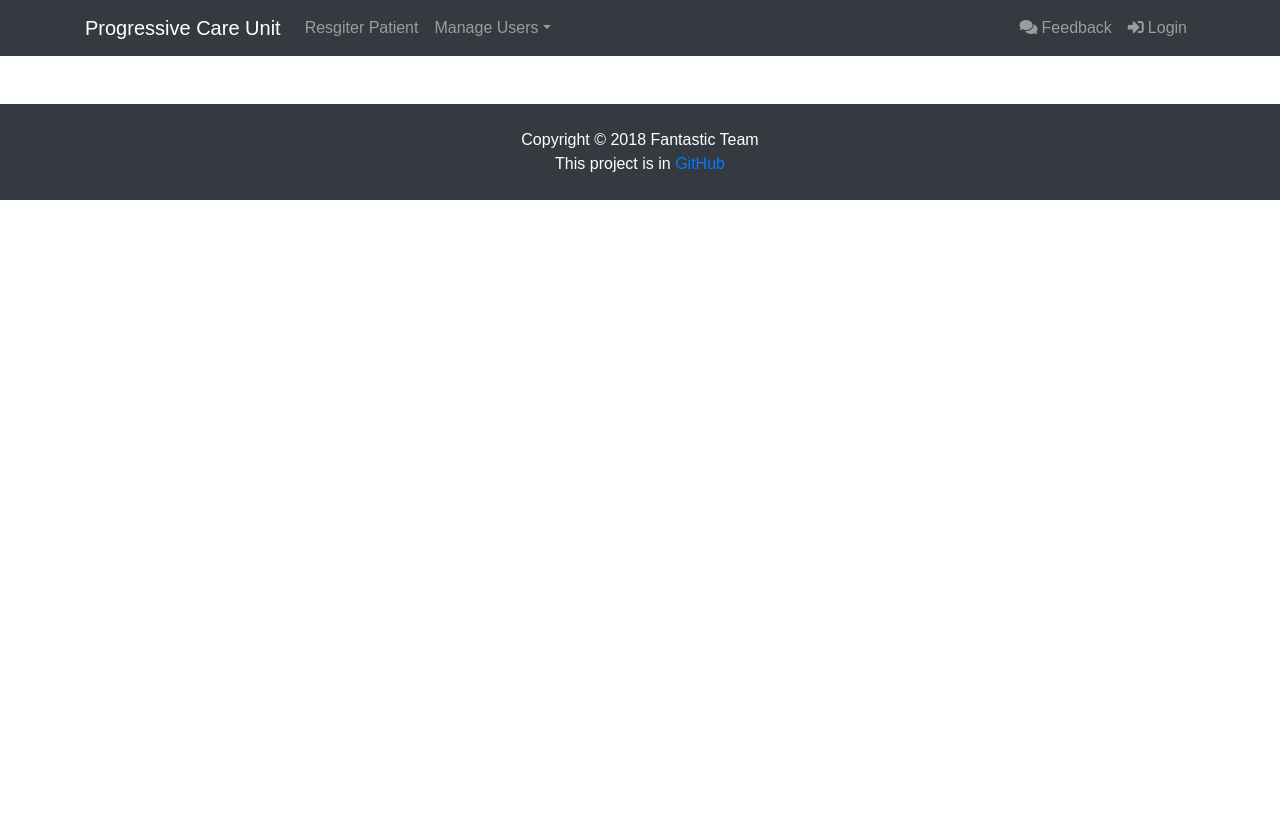
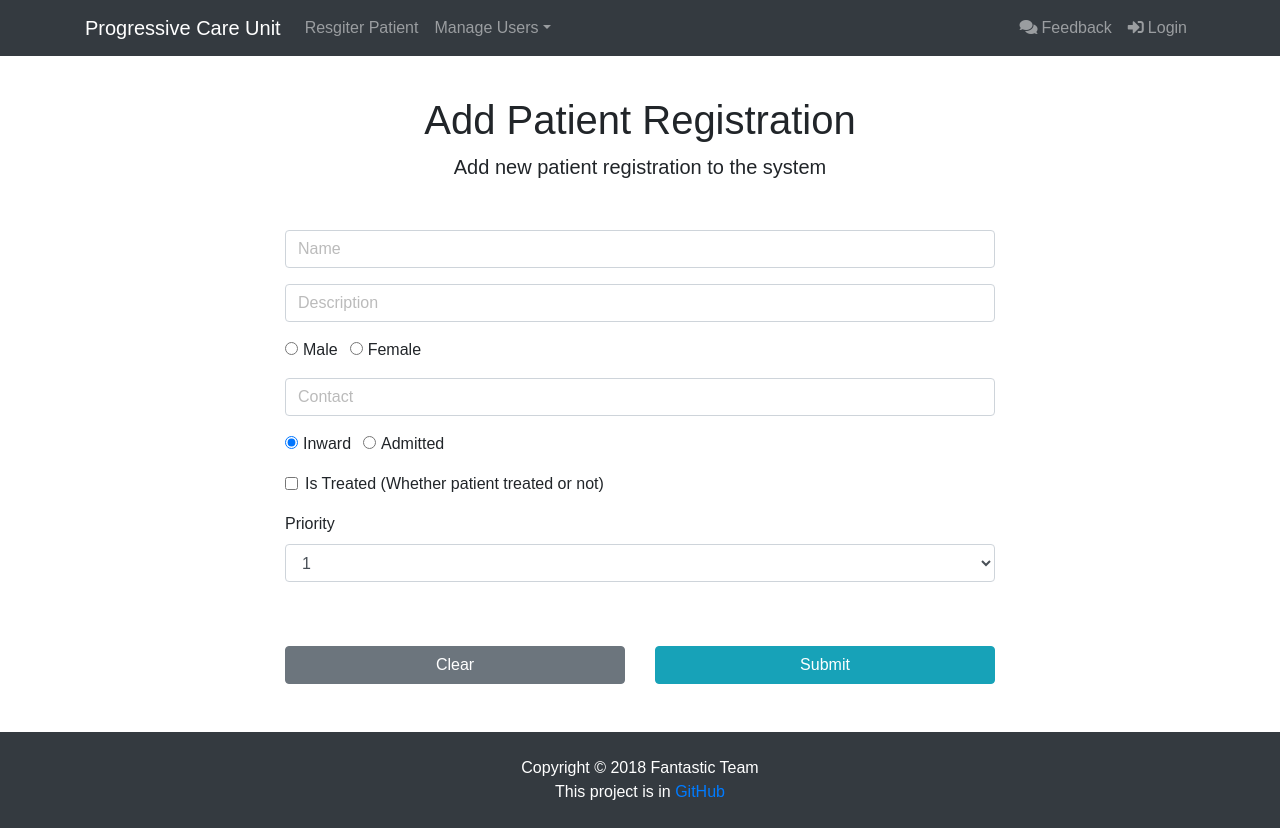
Before and after one commit to SLIITGroupWork/ProgressiveCareUnit-Y3S1-AF, a React (Create React App) app in the folder Frontend/: page /quick-patient-resitration in a window 1280 px wide. Before the commit the page ends 800 px from the top, so only its background shows below. Built offline with nearby package versions, Linux system fonts and the light colour scheme.

Commit message:
QuickPatientRegistration Interface and databinded

```diff
--- a/Frontend/src/App.js
+++ b/Frontend/src/App.js
@@ -7,10 +7,10 @@ import Navbar from './components/layouts/Navbar';
 import Footer from './components/layouts/Footer';
 
 import FirstPage from './components/layouts/FirstPage';
+import Login from './components/auth/Login';
+import AddUser from './components/users/AddUser';
+import QuickPatientRegistration from './components/patient-registrations/QuickPatientRegistration';
 
-import Login from './components/auth/Login';
-
-import AddUser from './components/users/AddUser';
 
 class App extends Component {
     render() {
@@ -27,6 +27,8 @@ class App extends Component {
 
                         <Route exact path="/user/add" component={ AddUser }/>
 
+                        <Route exact path="/quick-patient-resitration" component={ QuickPatientRegistration }/>
+
                     </div>
 
                     <Footer />
--- /dev/null
+++ b/Frontend/src/components/patient-registrations/QuickPatientRegistration.js
@@ -0,0 +1,188 @@
+import React, { Component } from 'react'
+
+const patientStatusConsts = require('../../consts/patient-registration.consts').patientStatus;
+
+export default class QuickPatientRegistration extends Component {
+
+    constructor() {
+        super();
+
+        this.state = {
+            name: '',
+            description: '',
+            contact: '',
+            gender: '',
+            patientStatus: patientStatusConsts.INWARD,
+            isTreated: false,
+            priority: 1
+        }
+
+        this.onChange = this.onChange.bind(this);
+        this.onSubmit = this.onSubmit.bind(this);
+        this.clearForm = this.clearForm.bind(this);
+    }
+
+    onChange(e) {
+
+        if (e.target.name === 'isTreated') {
+
+            this.setState({
+                isTreated: !this.state.isTreated
+            });
+        }
+        else {
+            this.setState({
+                [e.target.name]: e.target.value
+            });
+        }
+    }
+
+    onSubmit(e) {
+
+        e.preventDefault();
+    }
+
+    clearForm(e) {
+
+        this.setState({
+            name: '',
+            description: '',
+            contact: '',
+            gender: '',
+            patientStatus: patientStatusConsts.INWARD,
+            isTreated: false,
+            priority: 1
+        });
+    }
+
+    render() {
+
+        return (
+            <div className="patient-register">
+                <div className="container">
+                    <div className="row">
+                        <div className="col-md-8 m-auto">
+
+                            <h1 className="display-5 text-center mt-3">Add Patient Registration</h1>
+
+                            <p className="lead text-center mb-5">Add new patient registration to the system</p>
+
+                            <form onSubmit={this.onSubmit}>
+
+                                <div className="form-group">
+                                    <input type="text" className="form-control form-control-md"
+                                        placeholder="Name" name="name"
+                                        value={this.state.name}
+                                        onChange={this.onChange} />
+                                </div>
+
+                                <div className="form-group">
+                                    <input type="text" className="form-control form-control-md"
+                                        placeholder="Description" name="description"
+                                        value={this.state.description}
+                                        onChange={this.onChange} />
+                                </div>
+
+                                <div className="form-group">
+
+                                    <div className="form-check-inline">
+                                        <label className="form-check-label" htmlFor="gender1">
+                                            <input type="radio" className="form-check-input" id="gender1"
+                                                name="gender" value="MALE"
+                                                checked={this.state.gender === 'MALE'}
+                                                onChange={this.onChange} />Male
+                                        </label>
+                                    </div>
+
+                                    <div className="form-check-inline">
+                                        <label className="form-check-label" htmlFor="gender2">
+                                            <input type="radio" className="form-check-input" id="gender2"
+                                                name="gender" value="FEMALE"
+                                                checked={this.state.gender === 'FEMALE'}
+                                                onChange={this.onChange} />Female
+                                        </label>
+                                    </div>
+
+                                </div>
+
+                                <div className="form-group">
+                                    <input type="text" className="form-control form-control-md"
+                                        placeholder="Contact" name="contact"
+                                        value={this.state.contact}
+                                        onChange={this.onChange} />
+                                </div>
+
+                                <div className="form-group">
+
+                                    <div className="form-check-inline">
+                                        <label className="form-check-label" htmlFor="patientStatus1">
+                                            <input type="radio" className="form-check-input" id="patientStatus1"
+                                                name="patientStatus" value={patientStatusConsts.INWARD}
+                                                checked={this.state.patientStatus === patientStatusConsts.INWARD}
+                                                onChange={this.onChange} />Inward
+                                            </label>
+                                    </div>
+
+                                    <div className="form-check-inline">
+                                        <label className="form-check-label" htmlFor="patientStatus2">
+                                            <input type="radio" className="form-check-input" id="patientStatus2"
+                                                name="patientStatus" value={patientStatusConsts.ADMINITTED}
+                                                checked={this.state.patientStatus === patientStatusConsts.ADMINITTED}
+                                                onChange={this.onChange} />Admitted
+                                            </label>
+                                    </div>
+
+                                    {/* <div className="form-check-inline">
+                                        <label className="form-check-label" htmlFor="patientStatus3">
+                                            <input type="radio" className="form-check-input" id="patientStatus3"
+                                                name="patientStatus" value={patientStatusConsts.DISCHARGED}
+                                                checked={this.state.patientStatus === patientStatusConsts.DISCHARGED}
+                                                onChange={this.onChange} />Discharged
+                                            </label>
+                                    </div> */}
+
+                                </div>
+
+                                <div className="form-check">
+                                    <label className="form-check-label">
+                                        <input type="checkbox" className="form-check-input form-check-input" name="isTreated"
+                                            value="true"
+                                            checked={this.state.isTreated} onClick={this.onChange} />Is Treated (Whether patient treated or not)
+                                    </label>
+                                </div>
+
+                                <div className="form-group mt-3">
+                                    <label htmlFor="priority">Priority</label>
+                                    <select className="form-control" id="priority" name="priority" onChange={this.onChange} value={this.state.priority}>
+                                        <option>1</option>
+                                        <option>2</option>
+                                        <option>3</option>
+                                        <option>4</option>
+                                        <option>5</option>
+                                        <option>6</option>
+                                        <option>7</option>
+                                        <option>8</option>
+                                        <option>9</option>
+                                        <option>10</option>
+                                    </select>
+                                </div>
+
+                                <div className="row">
+                                    <div className="col-lg-6 mt-5">
+                                        <button className="btn btn-secondary btn-block" onClick={this.clearForm}>Clear</button>
+                                    </div>
+
+                                    <div className="col-lg-6 mt-5">
+                                        <input type="submit" className="btn btn-info btn-block" />
+                                    </div>
+                                </div>
+
+                            </form>
+
+                        </div>
+                    </div>
+                </div>
+            </div>
+        )
+    }
+}
--- /dev/null
+++ b/Frontend/src/consts/patient-registration.consts.js
@@ -0,0 +1,8 @@
+
+module.exports = {
+    patientStatus: {
+        INWARD: "INWARD",
+        ADMINITTED: "ADMINITTED",
+        DISCHARGED: "DISCHARGED"
+    }
+}
```
